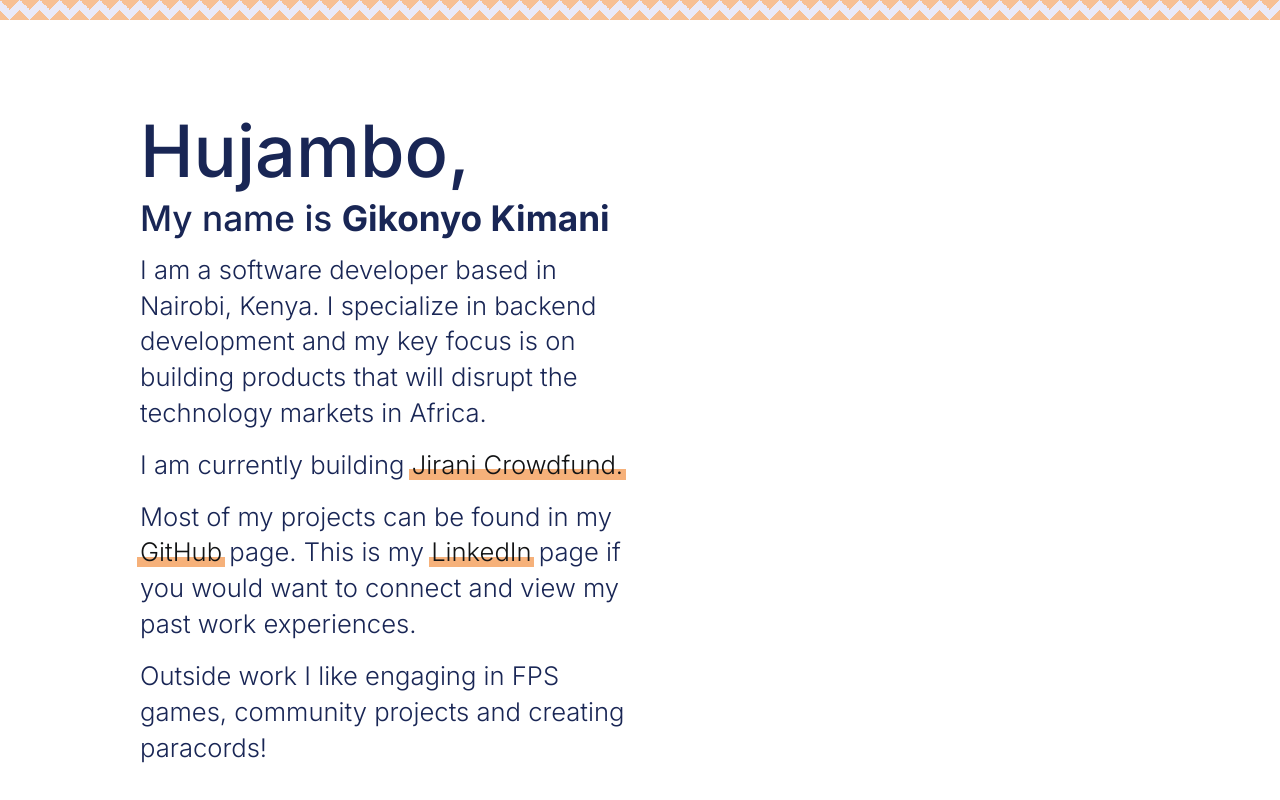
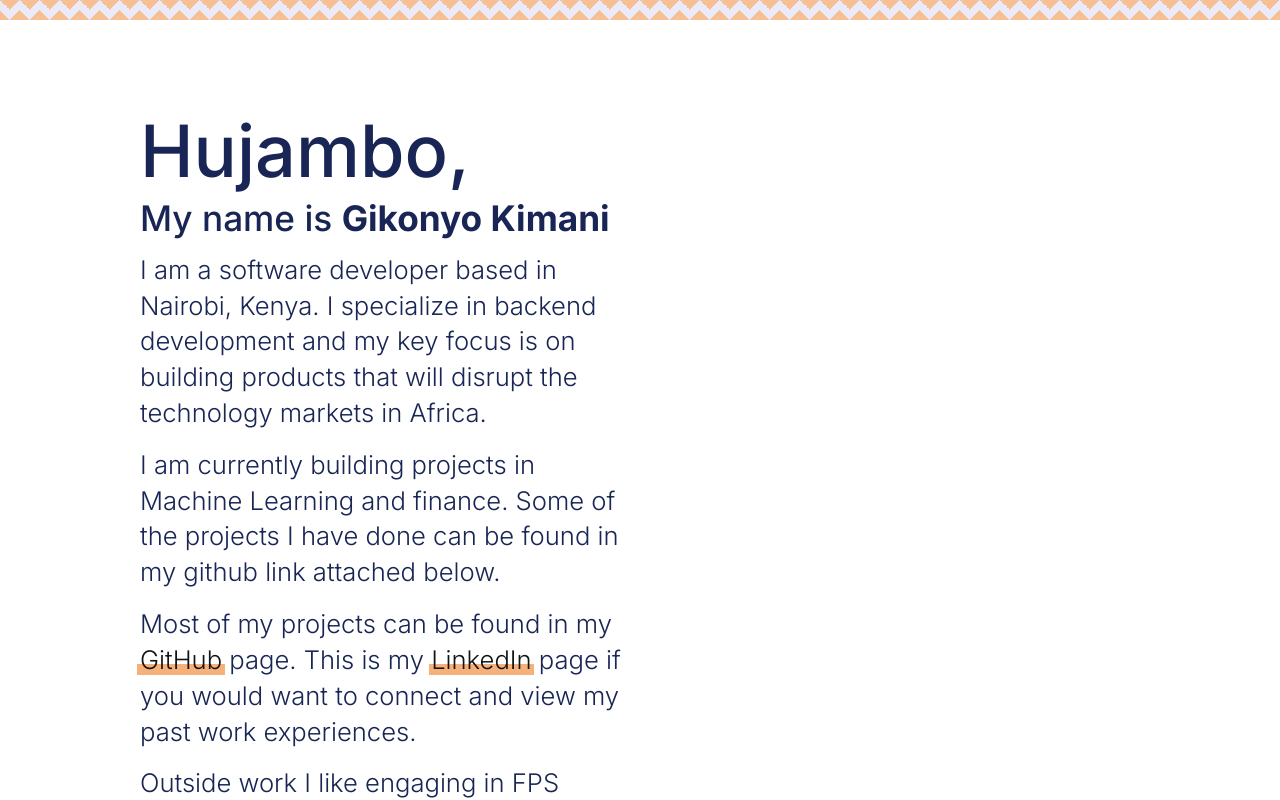
Before and after one commit to dgikonyo/bookish-octo-invention_portfolio, a Next.js app: page / in a window 1280 px wide. Shown: the top 800 px of the page. Built offline with nearby package versions, Linux system fonts and the light colour scheme.

Commit message:
changed description

```diff
--- a/src/app/page.tsx
+++ b/src/app/page.tsx
@@ -32,7 +32,9 @@ export default function Home() {
                   Africa.
                 </p>
                 <p>
-                  I am currently building <Link href="">Jirani Crowdfund.</Link>
+                  I am currently building projects in Machine Learning and
+                  finance. Some of the projects I have done can be found in my
+                  github link attached below.
                 </p>
                 <p>
                   Most of my projects can be found in my{" "}
```
